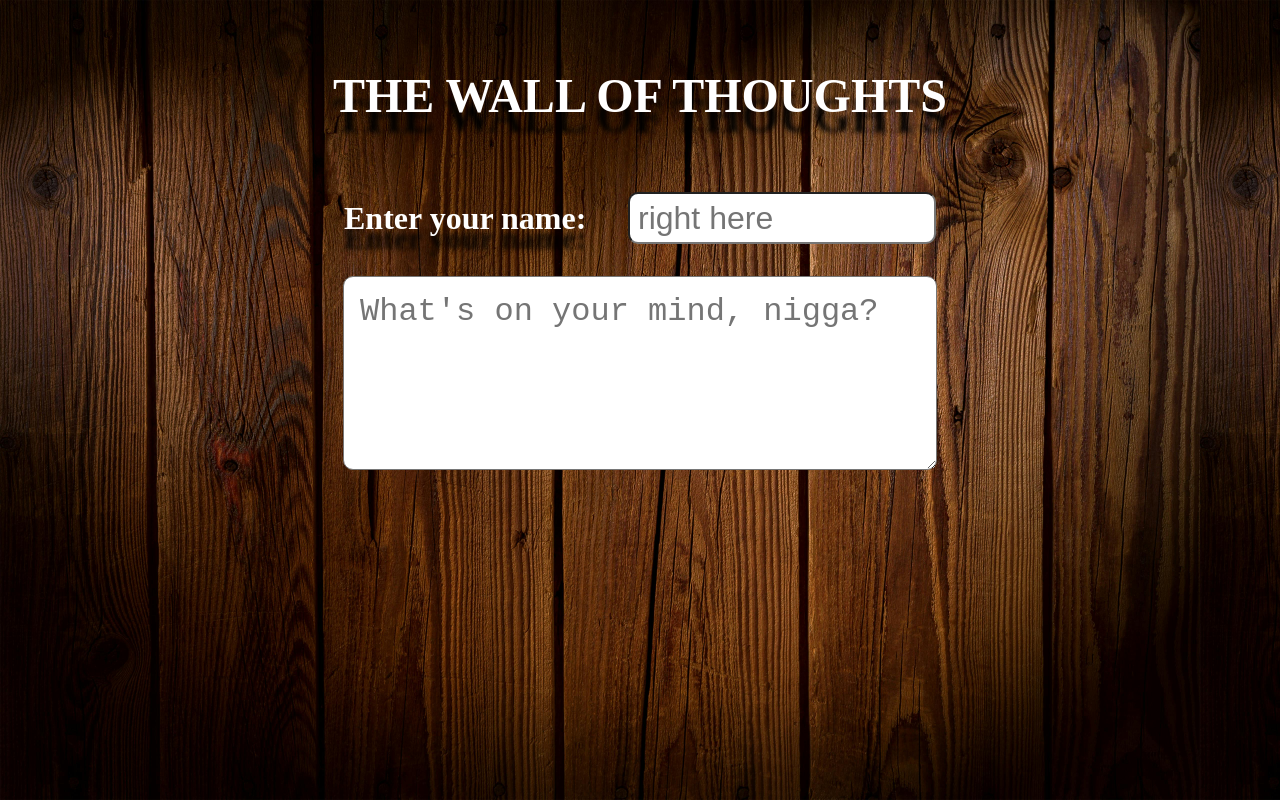
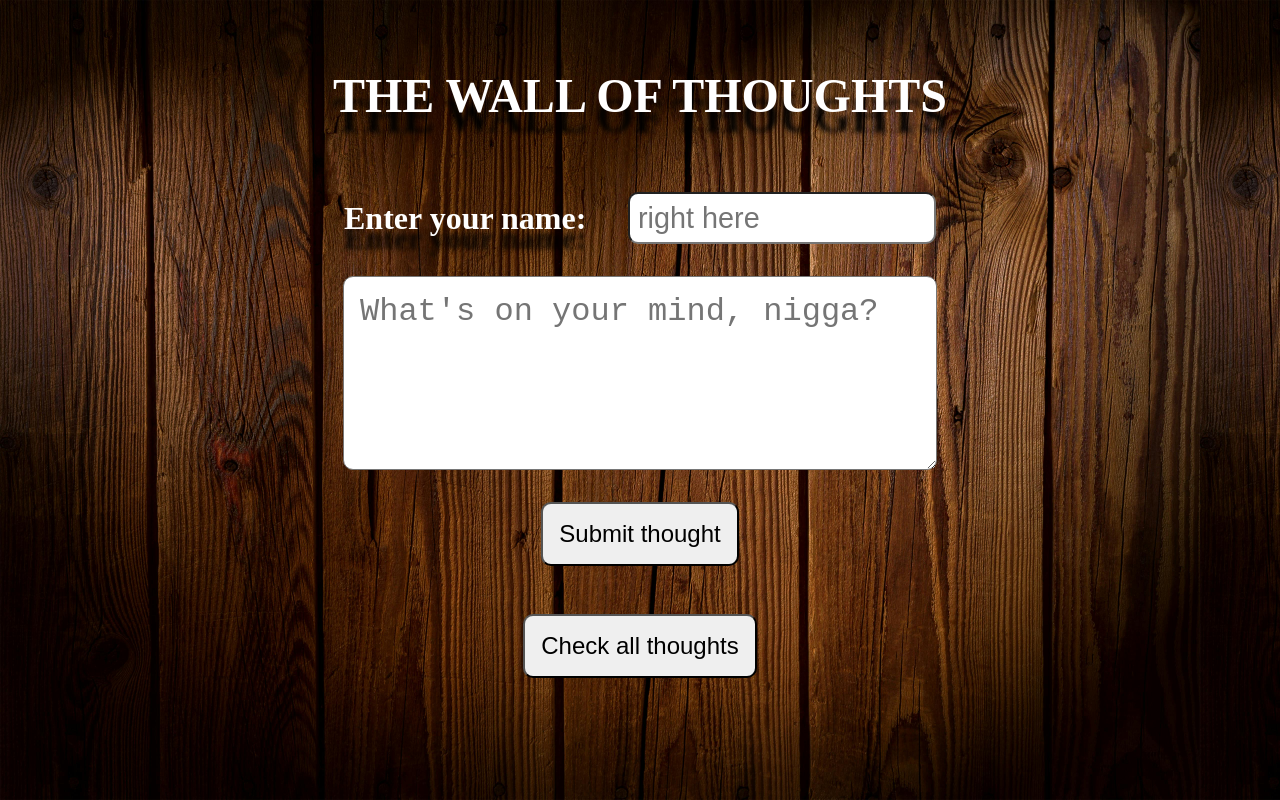
Before and after one commit to BerthonyBeya/Wall-of-thoughts, a React (Create React App) app: page / in a window 1280 px wide. Built offline with nearby package versions, Linux system fonts and the light colour scheme.

Commit message:
button component added

```diff
--- a/src/App.css
+++ b/src/App.css
@@ -29,6 +29,12 @@ body {
   line-height: 4rem;
   /* border: 1px solid red; */
 }
+.App .background-container .textbox {
+  display: flex;
+  flex-direction: column;
+  justify-content: center;
+  align-items: center;
+}
 .App .background-container .textbox__name {
   width: 37rem;
   margin: auto;
@@ -47,7 +53,7 @@ body {
   height: 2rem;
   border-radius: 10px;
   width: 18rem;
-  font-size: 2rem;
+  font-size: 1.8rem;
   padding: 0.5rem;
 }
 .App .background-container .textbox__thought {
--- a/src/App.js
+++ b/src/App.js
@@ -1,4 +1,5 @@
 import { BsChatTextFill } from "react-icons/bs";
+import Button from "./components/Button/Button";
 import "./App.css";
 
 function App() {
@@ -8,14 +9,22 @@ function App() {
         <h1 className="title">THE WALL OF THOUGHTS</h1>
         <form className="textbox">
           <div className="textbox__name">
-            <label className="textbox__label" htmlFor="">Enter your name:</label>
-            <input className="textbox__text"  type="text" placeholder="right here" />
+            <label className="textbox__label" htmlFor="">
+              Enter your name:
+            </label>
+            <input
+              className="textbox__text"
+              type="text"
+              placeholder="right here"
+            />
           </div>
           <textarea
             className="textbox__thought"
             placeholder="What's on your mind, nigga?"
           />
+          <Button title={"Submit thought"} />
         </form>
+        <Button title={"Check all thoughts"} />
       </div>
     </div>
   );
--- a/src/App.scss
+++ b/src/App.scss
@@ -32,6 +32,11 @@ body {
     }
 
     .textbox {
+      display: flex;
+      flex-direction: column;
+      justify-content: center;
+      align-items: center;
+
       &__name {
         width: 37rem;
         margin: auto;
@@ -53,7 +58,7 @@ body {
           height: 2rem;
           border-radius: 10px;
           width: 18rem;
-          font-size: 2rem;
+          font-size: 1.8rem;
           padding: 0.5rem;
         }
       }
--- /dev/null
+++ b/src/components/Button/Button.css
@@ -0,0 +1,8 @@
+.all-thoughts-button {
+  font-size: 1.5rem;
+  padding: 1rem;
+  margin-top: 2rem;
+  margin-bottom: 1rem;
+  cursor: pointer;
+  border-radius: 10px;
+}/*# sourceMappingURL=Button.css.map */
--- /dev/null
+++ b/src/components/Button/Button.jsx
@@ -0,0 +1,7 @@
+import "./Button.css";
+
+const Button = (props) => {
+  return <button className="all-thoughts-button">{props.title}</button>;
+};
+
+export default Button;
--- /dev/null
+++ b/src/components/Button/Button.scss
@@ -0,0 +1,8 @@
+.all-thoughts-button {
+  font-size: 1.5rem;
+  padding: 1rem;
+  margin-top: 2rem;
+  margin-bottom: 1rem;
+  cursor: pointer;
+  border-radius: 10px;
+}
```
Also changed, not shown: 2 other files (tests, documents, lock files or other folders).
